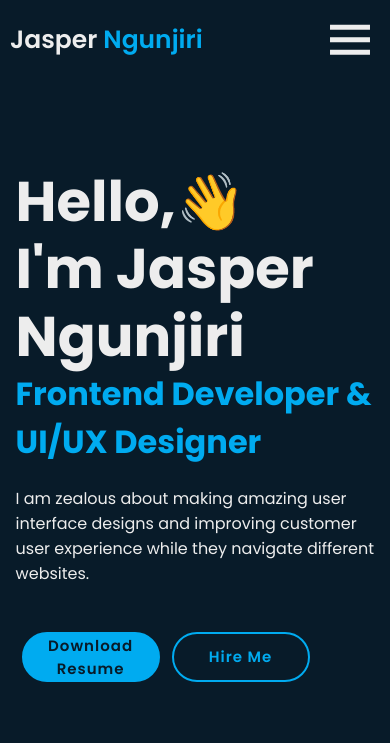
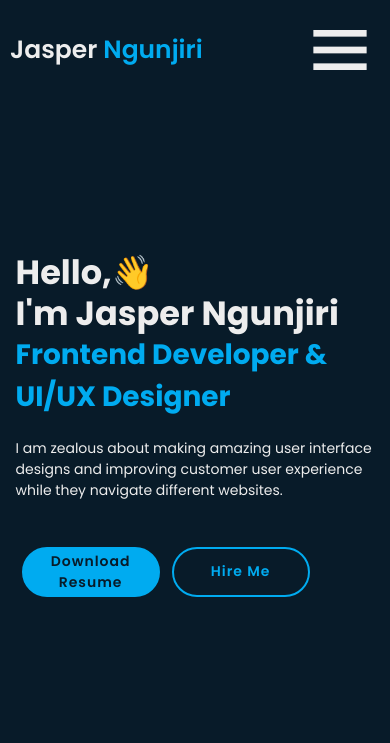
Before and after one commit to JAS-D98/Portfolio, a plain HTML site: page index.html in a window 390 px wide. Shown: the top 743 px of the page. Drawn offline with nearby package versions, Linux system fonts and the light colour scheme.

Commit message:
seventh commit

```diff
--- a/style.css
+++ b/style.css
@@ -154,9 +154,14 @@ nav .bx{display: none;}
     html{font-size: 80%;}
 }
 @media(max-width:991px){
-    .header{padding: 2rem 4%;}
-    .home{padding: 0 4%;}
-    nav .bx{display: block;font-size: 60px;margin-right: 1%;}
+    html{font-size: 70%;}
+    .header{padding: 2rem 4%;font-size: 30px;font-weight: 500;}
+    .home{padding: 0 4%;font-size: 30px;}
+    .home-content h1{font-size: 3rem;}
+    .home-content h3{font-size: 2.5rem;}
+    .home-content p{font-size: 14px;}
+    .home-content a{font-size: 14px;}
+    nav .bx{display: block;font-size: 80px;margin-right: 1%;}
     nav ul{position: fixed;top: 0;right: -250px;width: 250px;height: 100%;padding-top:50px ;background: #00abf0;z-index: 2;transition: .5s;}
     nav ul li{display: block;margin: 25px;}
     .navbar a:hover,.navbar a.active{color: #0b293f;}
```
